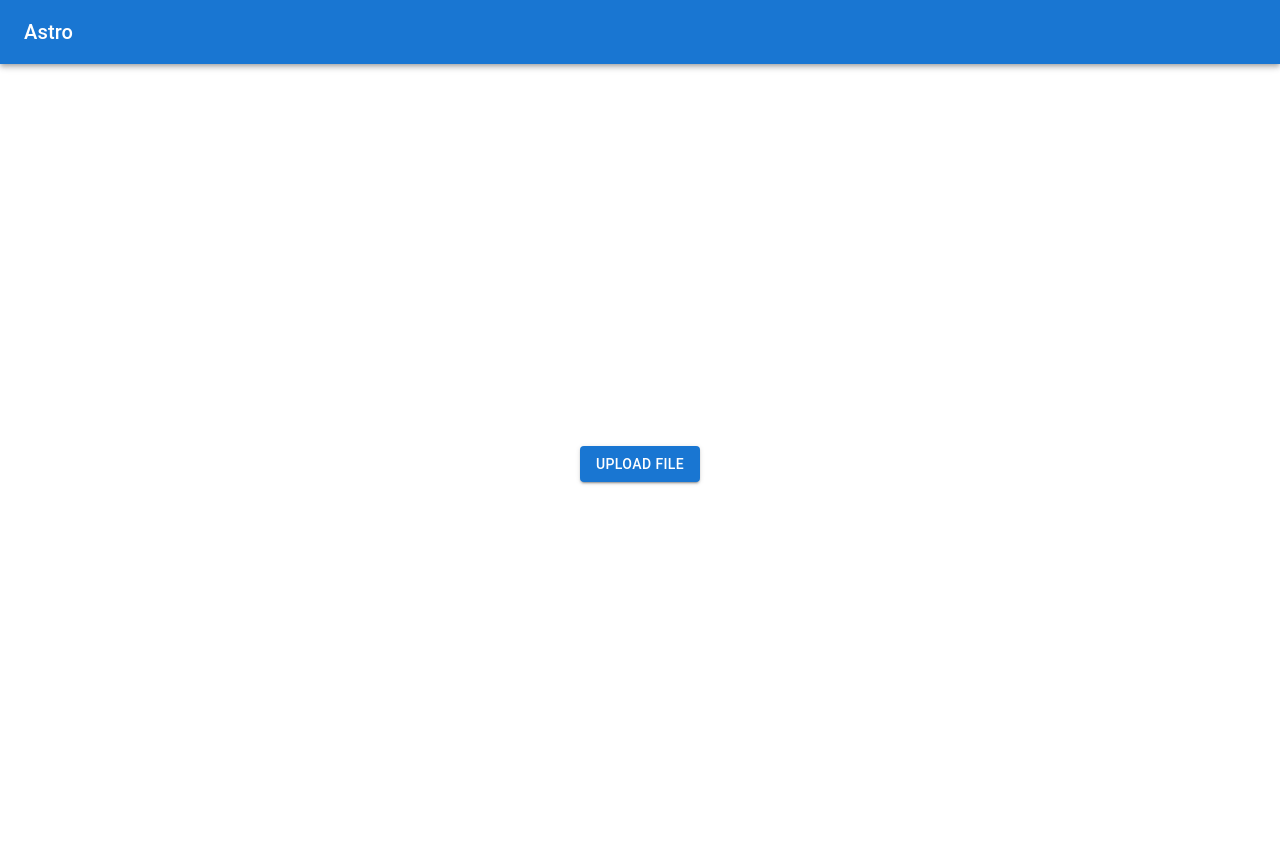
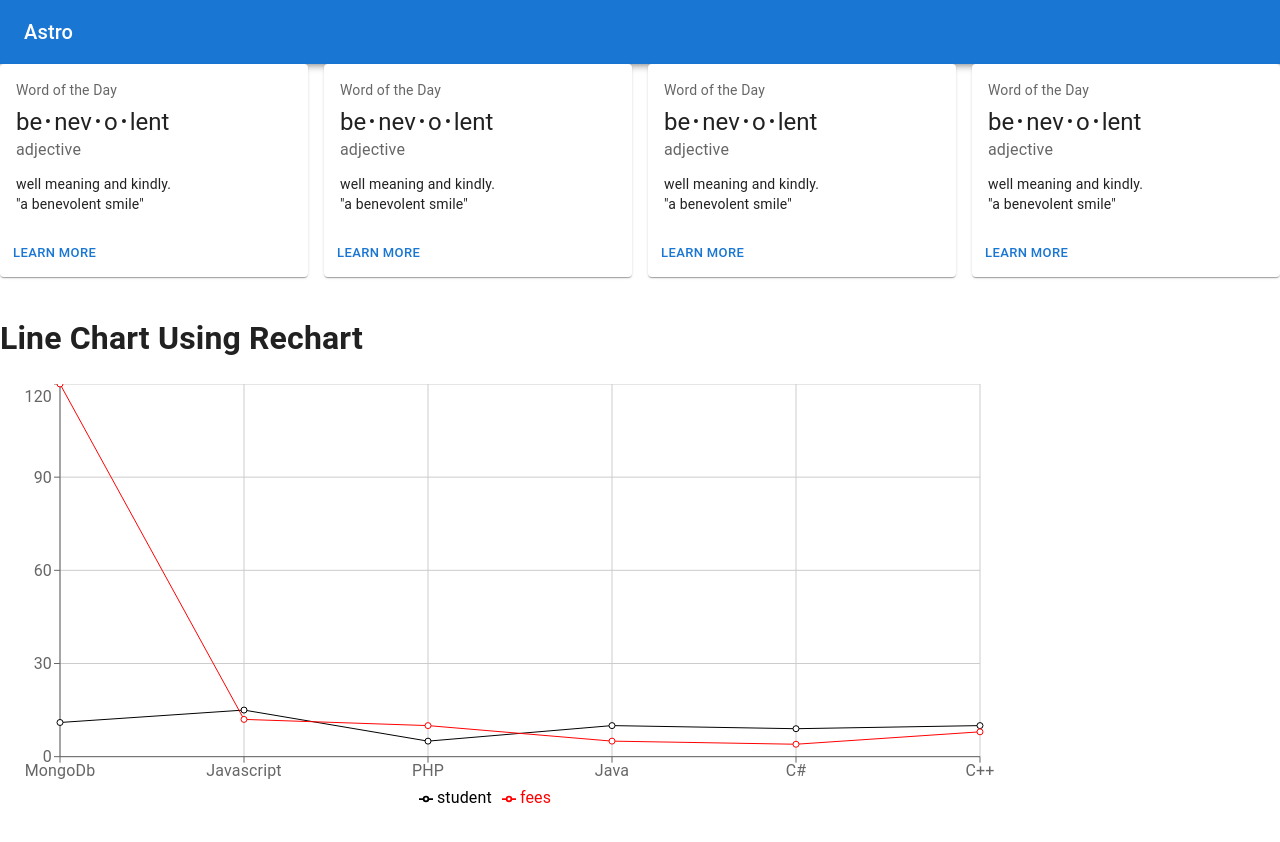
Before and after one commit to Prakhar-Agarwal-byte/isro_inter_iit, a Next.js app: page / in a window 1280 px wide. Shown: the top 842 px of the page. Built offline with nearby package versions, Linux system fonts and the light colour scheme.

Commit message:
components added
Signed-off-by: Prakhar <prakhar@everything.net.in>

```diff
--- /dev/null
+++ b/components/Layout.js
@@ -0,0 +1,16 @@
+import CssBaseline from "@mui/material/CssBaseline";
+import Header from "../components/Header";
+import Head from "next/head";
+
+export default function Layout({ children }) {
+  return (
+    <>
+      <Head>
+        <meta name="viewport" content="width=device-width, initial-scale=1.0" />
+      </Head>
+      <CssBaseline />
+      <Header />
+      <main>{children}</main>
+    </>
+  );
+}
--- /dev/null
+++ b/components/PropertyCard.js
@@ -0,0 +1,45 @@
+import React from "react";
+
+import Box from "@mui/material/Box";
+import Card from "@mui/material/Card";
+import CardActions from "@mui/material/CardActions";
+import CardContent from "@mui/material/CardContent";
+import Button from "@mui/material/Button";
+import Typography from "@mui/material/Typography";
+
+const bull = (
+  <Box
+    component="span"
+    sx={{ display: "inline-block", mx: "2px", transform: "scale(0.8)" }}
+  >
+    •
+  </Box>
+);
+
+function PropertyCard() {
+  return (
+    <Card sx={{ minWidth: 275 }}>
+      <CardContent>
+        <Typography sx={{ fontSize: 14 }} color="text.secondary" gutterBottom>
+          Word of the Day
+        </Typography>
+        <Typography variant="h5" component="div">
+          be{bull}nev{bull}o{bull}lent
+        </Typography>
+        <Typography sx={{ mb: 1.5 }} color="text.secondary">
+          adjective
+        </Typography>
+        <Typography variant="body2">
+          well meaning and kindly.
+          <br />
+          {'"a benevolent smile"'}
+        </Typography>
+      </CardContent>
+      <CardActions>
+        <Button size="small">Learn More</Button>
+      </CardActions>
+    </Card>
+  );
+}
+
+export default PropertyCard;
--- a/package.json
+++ b/package.json
@@ -16,7 +16,8 @@
     "@mui/material": "^5.5.0",
     "next": "12.1.0",
     "react": "17.0.2",
-    "react-dom": "17.0.2"
+    "react-dom": "17.0.2",
+    "recharts": "^2.1.9"
   },
   "devDependencies": {
     "eslint": "8.10.0",
--- a/pages/_app.js
+++ b/pages/_app.js
@@ -1,5 +1,11 @@
+import Layout from "../components/Layout";
+
 function MyApp({ Component, pageProps }) {
-  return <Component {...pageProps} />;
+  return (
+    <Layout>
+      <Component {...pageProps} />
+    </Layout>
+  );
 }
 
 export default MyApp;
--- a/pages/index.js
+++ b/pages/index.js
@@ -1,27 +1,79 @@
-import Head from "next/head";
-import CssBaseline from "@mui/material/CssBaseline";
 import Submit from "../components/Submit";
-import Header from "../components/Header";
 import { Grid } from "@mui/material";
+import PropertyCard from "../components/PropertyCard";
+import {
+  LineChart,
+  ResponsiveContainer,
+  Legend,
+  Tooltip,
+  Line,
+  XAxis,
+  YAxis,
+  CartesianGrid,
+} from "recharts";
+
+const pdata = [
+  {
+    name: "MongoDb",
+    student: 11,
+    fees: 120,
+  },
+  {
+    name: "Javascript",
+    student: 15,
+    fees: 12,
+  },
+  {
+    name: "PHP",
+    student: 5,
+    fees: 10,
+  },
+  {
+    name: "Java",
+    student: 10,
+    fees: 5,
+  },
+  {
+    name: "C#",
+    student: 9,
+    fees: 4,
+  },
+  {
+    name: "C++",
+    student: 10,
+    fees: 8,
+  },
+];
 
 export default function Home() {
   return (
     <div>
-      <Head>
-        <meta name="viewport" content="initial-scale=1, width=device-width" />
-      </Head>
-      <CssBaseline />
-      <Header />
-      <Grid
-        container
-        spacing={0}
-        direction="column"
-        alignItems="center"
-        justifyContent="center"
-        style={{ minHeight: "100vh" }}
-      >
+      <Grid container spacing={2}>
         <Grid item xs={3}>
-          <Submit />
+          <PropertyCard />
+        </Grid>
+        <Grid item xs={3}>
+          <PropertyCard />
+        </Grid>
+        <Grid item xs={3}>
+          <PropertyCard />
+        </Grid>
+        <Grid item xs={3}>
+          <PropertyCard />
+        </Grid>
+        <Grid item xs={12}>
+          <h1 className="text-heading">Line Chart Using Rechart</h1>
+          <ResponsiveContainer width="100%" aspect={3}>
+            <LineChart data={pdata} margin={{ right: 300 }}>
+              <CartesianGrid />
+              <XAxis dataKey="name" interval={"preserveStartEnd"} />
+              <YAxis></YAxis>
+              <Legend />
+              <Tooltip />
+              <Line dataKey="student" stroke="black" activeDot={{ r: 8 }} />
+              <Line dataKey="fees" stroke="red" activeDot={{ r: 8 }} />
+            </LineChart>
+          </ResponsiveContainer>
         </Grid>
       </Grid>
     </div>
```
Also changed, not shown: 1 other file (tests, documents, lock files or other folders).
